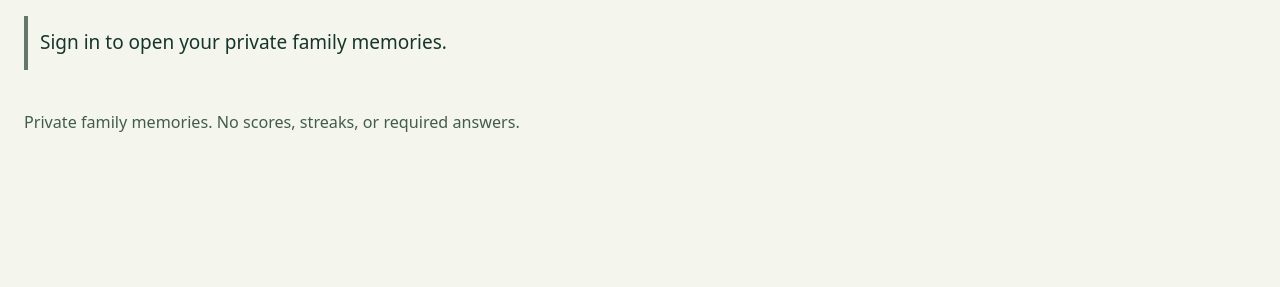
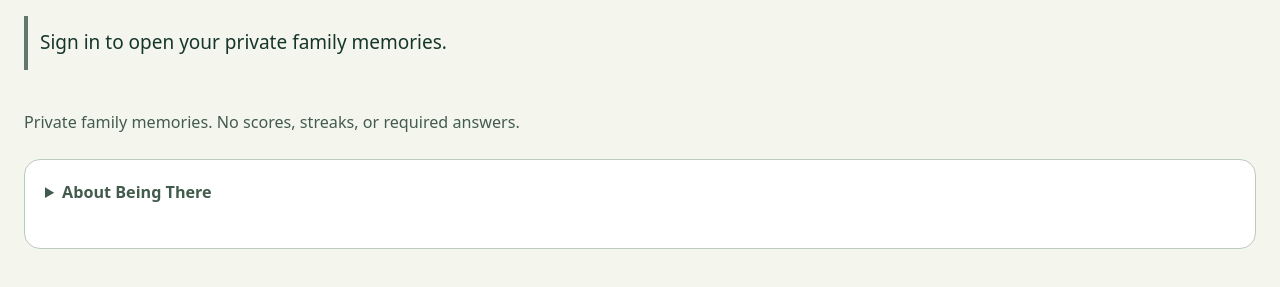
Before and after one commit to Being-There/community, a website: page packages/app/src/app/index.html in a window 1280 px wide. Shown: the part 223-510 px from the top of the page. Drawn offline with Linux system fonts and the light colour scheme; no server answers; files whose address does not match are found by name.

Commit message:
Add public About links to Community Edition app

```diff
--- a/packages/app/src/app/index.html
+++ b/packages/app/src/app/index.html
@@ -8,4 +8,4 @@
 <section aria-labelledby="share-title"><h3 id="share-title">Share a story, if you feel like it</h3><div class="actions"><button id="record">Record a story</button><button id="stop" hidden>Finish recording</button></div><p id="record-status" aria-live="polite"></p><label>Or write something (optional)<textarea id="story-text" rows="3" maxlength="1000000"></textarea></label><button id="share-text">Share these words</button><div id="pending"></div></section></section>
 <details id="contribute"><summary>Share a photograph</summary><form id="upload"><label>Photograph<input id="file" type="file" accept="image/jpeg,image/png,image/webp" required></label><label>A short caption<input id="caption" maxlength="240"></label><label>People in this memory<select id="upload-people" multiple required></select></label><p>Choose at least one person. Originals stay preserved.</p><button>Share photograph</button></form></details>
 <details id="organizer" hidden><summary>Family tools</summary><form id="person-form"><label>Person's name or nickname<input id="person-name" maxlength="240" required></label><button>Add person</button></form><form id="invite-form"><label>Google email for invitation<input id="invite-email" type="email" required></label><label>Access<select id="invite-role"><option value="contributor">Contributor</option><option value="organizer">Organizer</option></select></label><button>Create private invitation</button></form><label id="invite-link-label" hidden>Copy this private invitation link<input id="invite-link" readonly></label><div id="members"></div><div id="invitations"></div><button id="export">Download a verified family archive</button><p>Export needs a recent sign-in. A hidden memory is still preserved. Restoring into a fresh instance never restores login access automatically.</p></details>
-<p id="no-family" hidden>You are signed in. A verified family invitation is needed to see private memories.</p></main><footer>Private family memories. No scores, streaks, or required answers.</footer></body></html>
+<p id="no-family" hidden>You are signed in. A verified family invitation is needed to see private memories.</p></main><footer><p>Private family memories. No scores, streaks, or required answers.</p><details id="about"><summary>About Being There</summary><p>Being There Community Edition is an open-source, self-hosted technical preview for sharing and enjoying memories privately.</p><p><a href="https://github.com/Being-There/community" target="_blank" rel="noopener noreferrer">Source code and installation guide</a> · <a href="https://github.com/orgs/Being-There/projects/1" target="_blank" rel="noopener noreferrer">Project roadmap</a> · <a href="https://github.com/Being-There/community/issues" target="_blank" rel="noopener noreferrer">Report an issue</a> · <a href="https://github.com/Being-There/community/releases" target="_blank" rel="noopener noreferrer">Releases</a></p><p>Technical preview: review the repository's documented limitations before using real family content.</p></details></footer></body></html>
```
